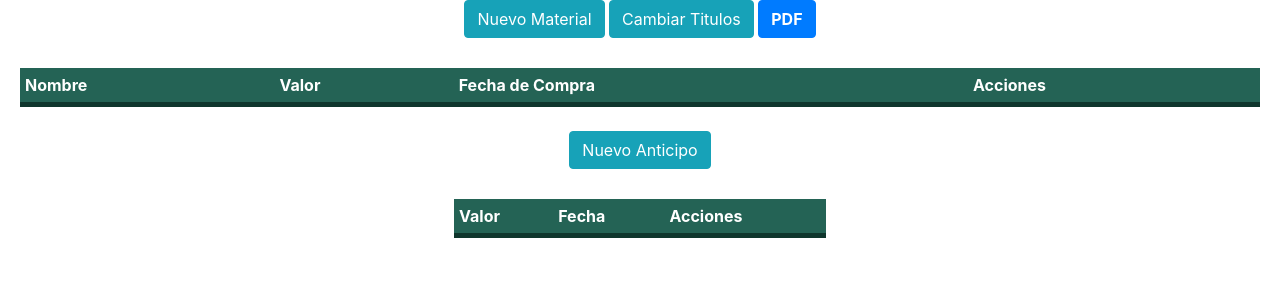
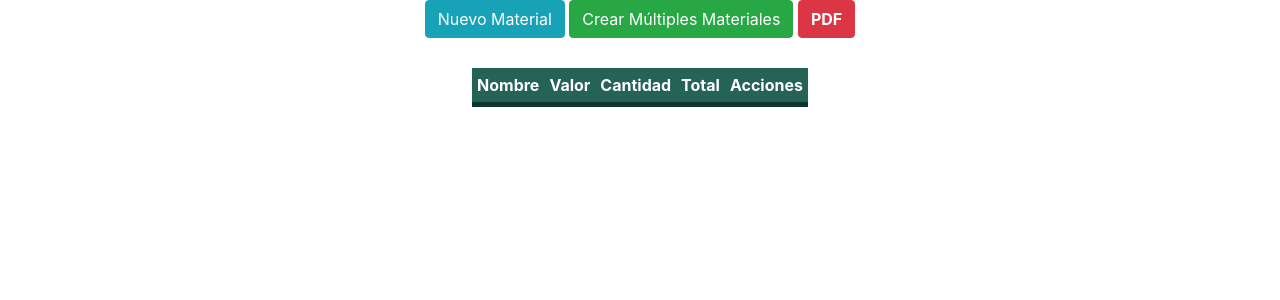
Before and after one commit to jeferson1754/proyecto_cotizaciones, a PHP site: page / in a window 1280 px wide. Shown: the top 300 px of the page. Run offline with PHP 8.4, Linux system fonts and the light colour scheme; data that the repository does not hold is empty; some libraries are stand-ins or nearby versions.

Commit message:
Se mejoro la interfaz de cotizacion y se creo el boton de crear multiples materiales

```diff
--- a/ModalCrear.php
+++ b/ModalCrear.php
@@ -17,29 +17,27 @@
 
         <div class="modal-body" id="cont_modal">
           <div class="form-group">
-            <label for="name" class="form-label">Nombre del Producto:</label>
+            <label for="name" class="form-label">Nombre del Material:</label>
             <input type="text" class="form-control" name="nombre" required='true' autofocus>
+          </div>
+
+          <div class="form-group">
+            <label for="ubi" class="form-label">Valor Unitario:</label>
+            <input type="number" class="form-control" min="0" name="valor" required>
           </div>
 
           <div class="form-group">
             <label for="ubi" class="form-label">Cantidad:</label>
             <input type="number" class="form-control" min="0" name="cantidad" required>
           </div>
-          <div class="form-group">
-            <label for="ubi" class="form-label">Valor Unitario:</label>
-            <input type="number" class="form-control" min="0" name="valor" required>
-          </div>
-          <div class="form-group">
-            <label for="fecha" class="form-label">Fecha de Compra:</label>
-            <input type="date" class="form-control" name="fecha" value="<?= $fecha_actual ?>">
-          </div>
+
         </div>
 
 
         <div class="modal-footer">
           <button type="button" class="btn btn-secondary" data-dismiss="modal">Cerrar</button>
           <button type="submit" class="btn btn-primary" id="btnEnviar">
-            Registrar Producto
+            Registrar Material
           </button>
         </div>
     </div>
--- a/bd.php
+++ b/bd.php
@@ -3,7 +3,7 @@
 $usuario  = "root";
 $password = "";
 $servidor = "localhost";
-$basededatos = "cotizacion";
+$basededatos = "epiz_32740026_r_user";
 $conexion = mysqli_connect($servidor, $usuario, $password) or die("No se ha podido conectar al Servidor");
 mysqli_query($conexion,"SET SESSION collation_connection ='utf8_unicode_ci'");
 $db = mysqli_select_db($conexion, $basededatos) or die("Upps! Error en conectar a la Base de Datos");
--- a/css/style.css
+++ b/css/style.css
@@ -5,12 +5,18 @@ body {
 
 
 table {
-    width: 100%;
+    width: max-content;
     background-color: white;
-    text-align: left;
+    text-align: center;
     border-collapse: collapse;
+    margin: auto;
 }
 
+/* Estilos de CSS de varios Materiales */
+
+.nombre {
+    text-align: left;
+}
 
 th,
 td {
@@ -33,10 +39,106 @@ tr:hover td {
     color: white;
 }
 
+.div1 {
+    text-align: center;
+}
+
+.main-container {
+    margin: 30px 20px auto !important;
+
+}
+
+.tabla {
+    width: 30%;
+    margin: auto;
+}
+
+.form-container {
+    max-width: 900px;
+    margin: auto;
+    width: 100%;
+}
+
+.material-input {
+    display: flex;
+    margin-bottom: 10px;
+    flex-wrap: wrap;
+    /* Permite que los elementos se ajusten según el tamaño del contenedor */
+}
+
+.material-input input {
+    flex: 1;
+    width: 100%;
+    padding: 10px;
+    margin-right: 5px;
+}
+
+.material-input button {
+    padding: 10px;
+}
+
+#add-material-button,
+#create-materials-button {
+    display: block;
+    width: 100%;
+    padding: 10px;
+    margin-bottom: 20px;
+    background-color: #4CAF50;
+    color: white;
+    border: none;
+    cursor: pointer;
+}
+
+#create-materials-button {
+    background-color: #008CBA;
+}
+
+/* Modal styles */
+.modal {
+    display: none;
+    position: fixed;
+    z-index: 1;
+    left: 0;
+    top: 0;
+    width: 100%;
+    height: 100%;
+    overflow: auto;
+    background-color: rgb(0, 0, 0);
+    background-color: rgba(0, 0, 0, 0.4);
+    padding-top: 60px;
+}
+
+.modal-content-crear {
+    background-color: #fefefe;
+    margin: 5% auto;
+    padding: 20px;
+    border: 1px solid #888;
+    width: 80%;
+}
+
+.close {
+    color: #aaa;
+    float: right;
+    font-size: 28px;
+    font-weight: bold;
+    text-align: right;
+}
+
+.close:hover,
+.close:focus {
+    color: black;
+    text-decoration: none;
+    cursor: pointer;
+}
+
 
 
 @media screen and (max-width: 600px) {
     table {
+        width: 100%;
+    }
+
+    .tabla {
         width: 100%;
     }
 
@@ -70,4 +172,21 @@ tr:hover td {
         display: block;
         text-align: center;
     }
+
+    .nombre {
+        text-align: center;
+    }
+
+    .material-input {
+        flex-direction: column;
+        /* Cambia la dirección a columna para dispositivos móviles */
+    }
+
+    .material-input input,
+    .material-input button {
+        margin-right: 0;
+        /* Elimina el margen derecho en vistas móviles */
+        margin-bottom: 5px;
+        /* Añade un margen inferior para separar los elementos verticalmente */
+    }
 }
--- a/index.php
+++ b/index.php
@@ -12,34 +12,65 @@ $fecha_actual = date('Y-m-d');
     <meta http-equiv="X-UA-Compatible" content="IE=edge">
     <meta name="viewport" content="width=device-width, initial-scale=1.0">
     <script src="//cdn.jsdelivr.net/npm/sweetalert2@11"></script>
-    <link rel="stylesheet" type="text/css" href="./css/style.css">
-    <link rel="stylesheet" type="text/css" href="./css/bootstrap.css">
+    <link rel="stylesheet" type="text/css" href="./css/style.css?v=<?php echo time(); ?>">
+    <link rel="stylesheet" type="text/css" href="./css/bootstrap.css?v=<?php echo time(); ?>">
 
-    <title>Aplicacion Cotizacion
-    </title>
-</head>
-<style>
-    .div1 {
-        text-align: center;
+    <script>
+        function addMaterialInput() {
+            const container = document.getElementById('materials-container');
+            const newMaterialInput = document.createElement('div');
+            newMaterialInput.classList.add('material-input');
+            newMaterialInput.innerHTML = `
+            <input type="text" class="form-control" name="material[]" placeholder="Nombre del Material" required>
+                            <input type="number" class="form-control" step="10" name="valor_uni[]"
+                                placeholder="Valor Uni." required oninput="calculateTotal(this)">
+                            <input type="number" class="form-control" name="cantidad[]" placeholder="Cantidad" required
+                                oninput="calculateTotal(this)">
+                            <input type="number" class="form-control" name="total[]" placeholder="00" disabled>
+                            <button type="button" style="height: 38px;line-height: normal;" class="btn btn-danger"
+                                onclick="removeMaterialInput(this)">Eliminar</button>
+            `;
+            container.appendChild(newMaterialInput);
         }
 
-    .main-container {
-        margin: 30px 20px auto !important;
+        function removeMaterialInput(button) {
+            const materialInput = button.parentElement;
+            materialInput.remove();
         }
 
-    .tabla {
-        width: 30%;
-        margin: auto;
+        function calculateTotal(element) {
+            const materialInput = element.parentElement;
+            const valorUniInput = materialInput.querySelector('input[name="valor_uni[]"]');
+            const cantidadInput = materialInput.querySelector('input[name="cantidad[]"]');
+            const totalInput = materialInput.querySelector('input[name="total[]"]');
+
+            const valorUni = parseFloat(valorUniInput.value) || 0;
+            const cantidad = parseFloat(cantidadInput.value) || 0;
+            const total = valorUni * cantidad;
+
+            totalInput.value = total;
         }
 
-    @media screen and (max-width: 600px) {
-        .tabla {
-            width: 100%;
+        // Modal functions
+        function openModal() {
+            document.getElementById('myModal').style.display = "block";
         }
 
+        function closeModal() {
+            document.getElementById('myModal').style.display = "none";
+        }
 
+        // Close the modal when clicking outside of the modal
+        window.onclick = function(event) {
+            if (event.target == document.getElementById('myModal')) {
+                closeModal();
             }
-</style>
+        }
+    </script>
+
+    <title>Aplicacion Cotizacion</title>
+</head>
+
 
 <body>
     <div class="col-sm text-center">
@@ -48,18 +79,41 @@ $fecha_actual = date('Y-m-d');
         <button type="button" class="btn btn-info " data-toggle="modal" data-target="#Crear">
             Nuevo Material
         </button>
-
-
+        <button id="open-modal-button"  class="btn btn-success" onclick="openModal()">Crear Múltiples Materiales</button>
+        <div id="myModal" class="modal">
+            <div class="modal-content-crear">
+                <span class="close" onclick="closeModal()">&times;</span>
+                <div class="form-container">
+                    <h1 style="text-align: center;">Crear Múltiples Materiales</h1>
+                    <form id="create-materials-form" action="procesar_materiales.php" method="post">
+                        <div id="materials-container">
+                            <div class="material-input">
+                                <input type="text" class="form-control" name="material[]" placeholder="Nombre del Material" required>
+                                <input type="number" class="form-control" step="10" name="valor_uni[]" placeholder="Valor Uni." required oninput="calculateTotal(this)">
+                                <input type="number" class="form-control" name="cantidad[]" placeholder="Cantidad" required oninput="calculateTotal(this)">
+                                <input type="number" class="form-control" name="total[]" placeholder="00" disabled>
+                                <button type="button" style="height: 38px;line-height: normal;" class="btn btn-danger" onclick="removeMaterialInput(this)" disabled="true">Eliminar</button>
+                            </div>
+                        </div>
+                        <button type="button" class="btn btn-primary" id="add-material-button" onclick="addMaterialInput()">Añadir Material</button>
+                        <button type="submit" class="btn btn-info" id="create-materials-button">Crear Materiales</button>
+                    </form>
+                </div>
+            </div>
+        </div>
+        <!---
         <button type="button" class="btn btn-info " data-toggle="modal" data-target="#Titulos">
             Cambiar Titulos
         </button>
-        <a href="factura.php" class="btn btn-primary"><b>PDF</b> </a>
+        --->
+        <a href="factura.php" target="_blank" class="btn btn-danger"><b>PDF</b> </a>
     </div>
     <?php
 
     include('ModalUpdate.php');
     include('ModalCrear.php');
 
+    /*
     $sql = "SELECT Nombre, FORMAT (Valor, 0, 'de_DE') from titulos where ID=1;";
     $result = mysqli_query($conexion, $sql);
     //echo $sql;
@@ -77,6 +131,8 @@ $fecha_actual = date('Y-m-d');
 
     <?php
     }
+
+    */
     ?>
 
     <div class="main-container">
@@ -84,9 +140,10 @@ $fecha_actual = date('Y-m-d');
         <table>
             <thead>
                 <tr>
-                    <th>Nombre</th>
+                    <th class="nombre">Nombre</th>
                     <th>Valor</th>
-                    <th>Fecha de Compra</th>
+                    <th>Cantidad</th>
+                    <th>Total</th>
                     <th colspan="2">Acciones</th>
                 </tr>
             </thead>
@@ -98,9 +155,10 @@ $fecha_actual = date('Y-m-d');
             while ($mostrar = mysqli_fetch_array($result)) {
             ?>
                 <tr>
-                    <td><?php echo $mostrar['Nombre'] ?></td>
-                    <td><?php echo $mostrar['Valor'] ?></td>
-                    <td><?php echo $mostrar['Fecha'] ?></td>
+                    <td class="nombre"><?php echo $mostrar['Nombre'] ?></td>
+                    <td><?php echo '$' . number_format($mostrar['Valor Unitario'], 0, ',', '.'); ?></td>
+                    <td><?php echo $mostrar['Cantidad'] ?></td>
+                    <td><?php echo '$' . number_format($mostrar['Total'], 0, ',', '.'); ?></td>
                     <td>
                         <button type="button" class="btn btn-primary" data-toggle="modal" data-target="#editChildresn<?php echo $mostrar['ID']; ?>">
                             Editar
@@ -122,7 +180,7 @@ $fecha_actual = date('Y-m-d');
         </table>
 
         <?php
-        $sql = "SELECT FORMAT(SUM(Valor),0,'de_DE') FROM cotizar;";
+        $sql = "SELECT FORMAT(SUM(Total),0,'de_DE') FROM cotizar;";
         $result = mysqli_query($conexion, $sql);
         //echo $sql;
 
@@ -140,77 +198,9 @@ $fecha_actual = date('Y-m-d');
         }
         ?>
     </div>
-    <?php
-    $sql = "SELECT Nombre, FORMAT (Valor, 0, 'de_DE') from titulos where ID=2;";
-    $result = mysqli_query($conexion, $sql);
-    //echo $sql;
 
-    while ($mostrar = mysqli_fetch_array($result)) {
-    ?>
     <br>
-        <br>
-        <div class="div1">
-            <u>
-                <h2><?php echo $mostrar['Nombre']  ?>=<?php echo $mostrar["FORMAT (Valor, 0, 'de_DE')"]  ?> </h2>
-            </u>
-        </div>
 
-
-
-    <?php
-    }
-    ?>
-    <br>
-    <div class="text-center">
-        <button type="button" class="btn btn-info" data-toggle="modal" data-target="#CrearA">
-            Nuevo Anticipo
-        </button>
-    </div>
-
-    <?php include('ModalCrear copy.php');  ?>
-    <div class="main-container div1">
-
-        <table class="tabla">
-            <thead>
-                <tr>
-
-                    <th>Valor</th>
-                    <th>Fecha</th>
-                    <th colspan="2">Acciones</th>
-                </tr>
-            </thead>
-            <?php
-            $sql = "SELECT ID, Valor,Fecha FROM `anticipos`;";
-            $result = mysqli_query($conexion, $sql);
-            //echo $sql;
-
-            while ($mostrar = mysqli_fetch_array($result)) {
-            ?>
-                <tr>
-
-                    <td><?php echo $mostrar['Valor'] ?></td>
-                    <td><?php echo $mostrar['Fecha'] ?></td>
-                    <td>
-                        <button type="button" class="btn btn-primary" data-toggle="modal" data-target="#Anticipos<?php echo $mostrar['ID']; ?>">
-                            Editar
-                        </button>
-
-                        <button type="button" class="btn btn-danger" data-toggle="modal" data-target="#Anticiposos<?php echo $mostrar['ID']; ?>">
-                            Eliminar
-                        </button>
-                    </td>
-                </tr>
-                <!--Ventana Modal para Actualizar--->
-                <?php include('ModalEditar copy.php'); ?>
-
-                <!--Ventana Modal para la Alerta de Eliminar--->
-                <?php include('ModalDelete copy.php'); ?>
-            <?php
-            }
-            ?>
-        </table>
-
-    </div>
     <br>
     <br>
 
@@ -219,24 +209,6 @@ $fecha_actual = date('Y-m-d');
 <script src="js/popper.min.js"></script>
 <script src="js/bootstrap.min.js"></script>
 
-<script>
-    //Funciona
-    function alerta() {
-        Swal.fire({
-            title: 'How old are you?',
-            icon: 'question',
-            input: 'range',
-            inputLabel: 'Your age',
-            inputAttributes: {
-                min: 8,
-                max: 120,
-                step: 1
-            },
-            inputValue: 25
-        })
-
-    }
-</script>
 
 
 </html>
```
Also changed, not shown: Anticipos/anticipos.php (added, +70 -0 lines), ModalDelete.php (+1 -6 lines), ModalEditar.php (+8 -4 lines), factura.php (+44 -17 lines), recibCliente.php (+6 -5 lines), recib_Update.php (+8 -5 lines), Anticipos/ModalCrear copy.php (renamed from ModalCrear copy.php), Anticipos/ModalDelete copy.php (renamed from ModalDelete copy.php), Anticipos/ModalEditar copy.php (renamed from ModalEditar copy.php), Anticipos/recib_Delete copy.php (renamed from recib_Delete copy.php), Anticipos/recib_Update copy.php (renamed from recib_Update copy.php). Lines whose indentation alone changed are shown as unchanged.
